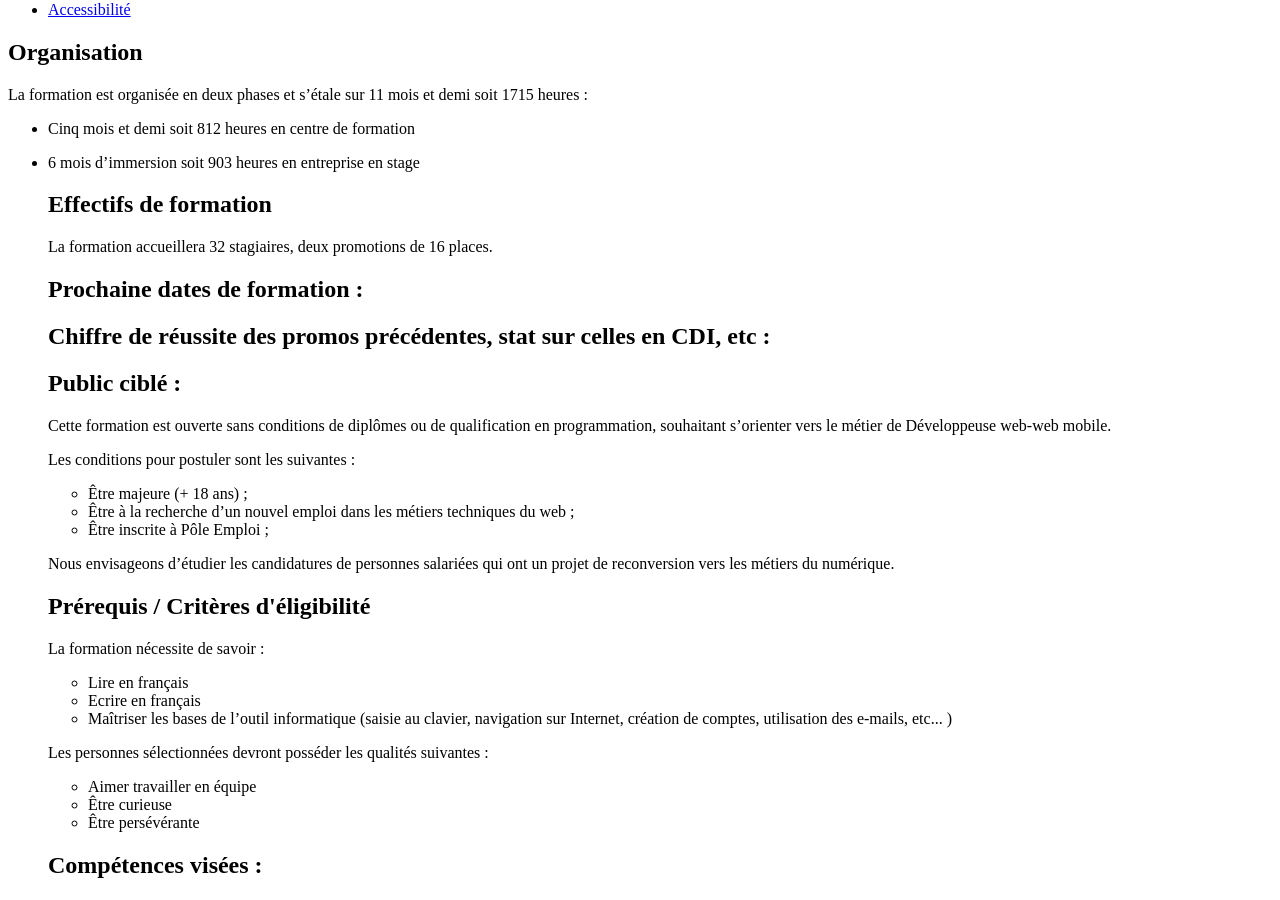
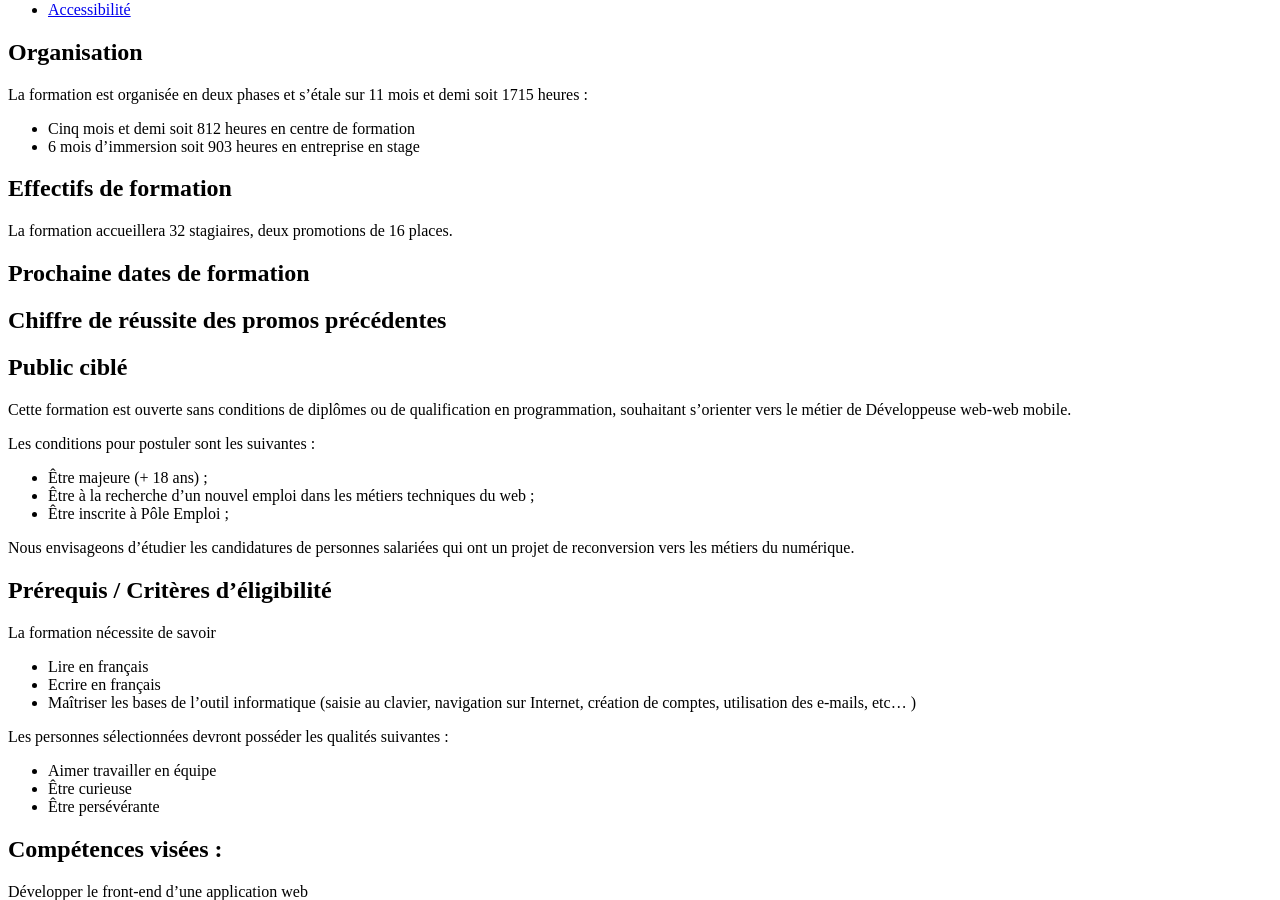
Before and after one commit to descodeuses/descodeuses.github.io, a Jekyll site: the page built from formation/index.md, in a window 1280 px wide and 900 px high, scrolled down 870 px. Built offline with Jekyll 4.4.1, drawn with Linux system fonts in a browser that asks for light colours.

Commit message:
refait un essai avec markdown

```diff
--- a/formation/index.md
+++ b/formation/index.md
@@ -32,39 +32,41 @@ La formation est organisée en deux phases et s’étale sur 11 mois et demi soi
 - Cinq mois et demi soit 812 heures en centre de formation
 - 6 mois d’immersion soit 903 heures en entreprise en stage
 
-  <h2 id="effectifs">Effectifs de formation</h2>
-  <p>La formation accueillera 32 stagiaires, deux promotions de 16 places.</p>
-  <h2 id="sessions">Prochaine dates de formation : </h2>
-  <h2 id="chiffres">Chiffre de réussite des promos précédentes, stat sur celles en CDI, etc : </h2>
-  <h2 id="public">Public ciblé : </h2>
-  <p>Cette formation est ouverte sans conditions de diplômes ou de qualification en programmation, souhaitant s’orienter vers le métier de Développeuse web-web mobile.</p>
+## Effectifs de formation
 
-  <p>Les conditions pour postuler sont les suivantes :</p>
-  <ul>
-    <li>Être majeure (+ 18 ans) ;</li>
-    <li>Être à la recherche d’un nouvel emploi dans les métiers techniques du web ;</li>
-    <li>Être inscrite à Pôle Emploi ;</li>
-  </ul>
+La formation accueillera 32 stagiaires, deux promotions de 16 places.
 
-  <p>Nous envisageons d’étudier les candidatures de personnes salariées qui ont un projet de reconversion vers les métiers du numérique.</p>
+## Prochaine dates de formation
+
+## Chiffre de réussite des promos précédentes
+
+## Public ciblé
+
+Cette formation est ouverte sans conditions de diplômes ou de qualification en programmation, souhaitant s’orienter vers le métier de Développeuse web-web mobile.
+
+Les conditions pour postuler sont les suivantes :
+
+- Être majeure (+ 18 ans) ;
+- Être à la recherche d’un nouvel emploi dans les métiers techniques du web ;
+- Être inscrite à Pôle Emploi ;
 
 
-  <h2 id="prerequis">Prérequis / Critères d'éligibilité</h2>
-  <p>La formation nécessite de savoir :</p>
-  <ul>
-    <li>Lire en français</li>
-    <li>Ecrire en français </li>
-    <li>Maîtriser les bases de l’outil informatique (saisie au clavier, navigation sur Internet, création de comptes, utilisation des e-mails, etc... )</li>
-  </ul>
+Nous envisageons d’étudier les candidatures de personnes salariées qui ont un projet de reconversion vers les métiers du numérique.
 
-  <p>Les personnes sélectionnées devront posséder les qualités suivantes :</p>
-  <ul>
-    <li>Aimer travailler en équipe</li>
-    <li>Être curieuse</li>
-    <li>Être persévérante</li>
-  </ul>
+## Prérequis / Critères d'éligibilité
 
-  <h2 id="competences">Compétences visées : </h2>
+La formation nécessite de savoir
+- Lire en français
+- Ecrire en français
+- Maîtriser les bases de l’outil informatique (saisie au clavier, navigation sur Internet, création de comptes, utilisation des e-mails, etc... )
+
+Les personnes sélectionnées devront posséder les qualités suivantes :
+- Aimer travailler en équipe
+- Être curieuse
+- Être persévérante
+
+
+<h2 id="competences">Compétences visées : </h2>
   <p>Développer le front-end d’une application web</p>
   <ul>
     <li>Maquetter une application</li>
```
